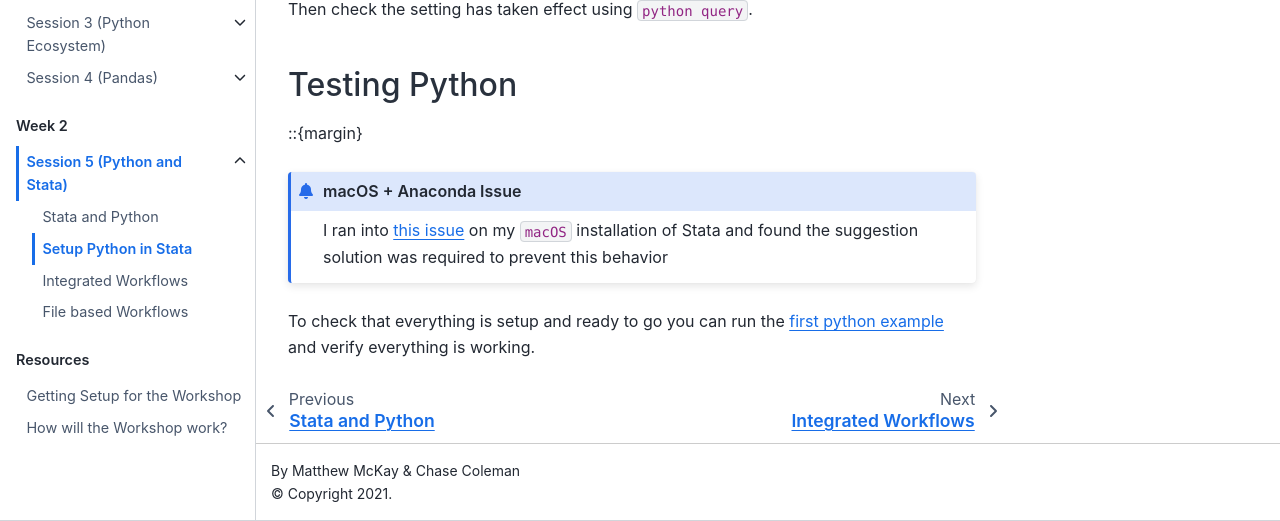
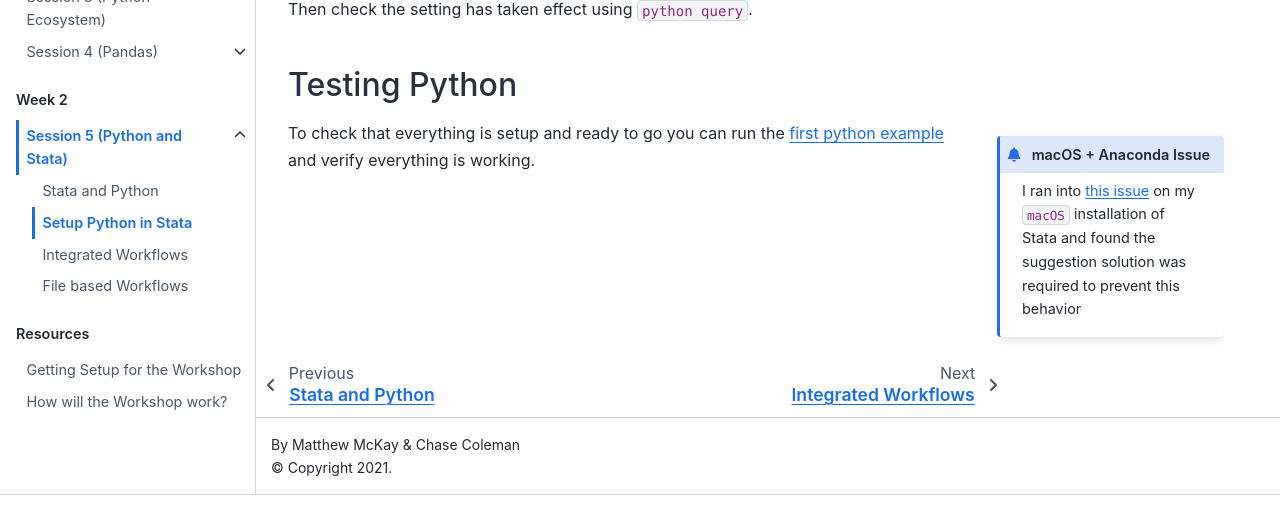
Before and after one commit to QuantEcon/2021-workshop-rsit, a Jupyter Book: the page built from website/week2/session5/stata-and-python-setup.md, in a window 1280 px wide and 900 px high, scrolled down 3801 px, cut to the strip 379-900 px from the top of the window. Built offline with Jupyter Book 1.0.4 settings and Sphinx 7.4.7 and the Sphinx Book theme 1.1.4, drawn with Linux system fonts in a browser that asks for light colours; after the commit the page ends 4675 px from its top, so only the background shows below that.

Commit message:
fix typo

````diff
--- a/website/week2/session5/stata-and-python-setup.md
+++ b/website/week2/session5/stata-and-python-setup.md
@@ -137,7 +137,7 @@ Then check the setting has taken effect using `python query`.
 
 ## Testing Python
 
-::{margin}
+:::{margin}
 ```{admonition} macOS + Anaconda Issue
 I ran into [this issue](https://www.statalist.org/forums/forum/general-stata-discussion/general/1578573-python-integration-pandas-package-causing-stata-to-close) on my `macOS` installation
 of Stata and found the suggestion solution was required to prevent this behavior
````
